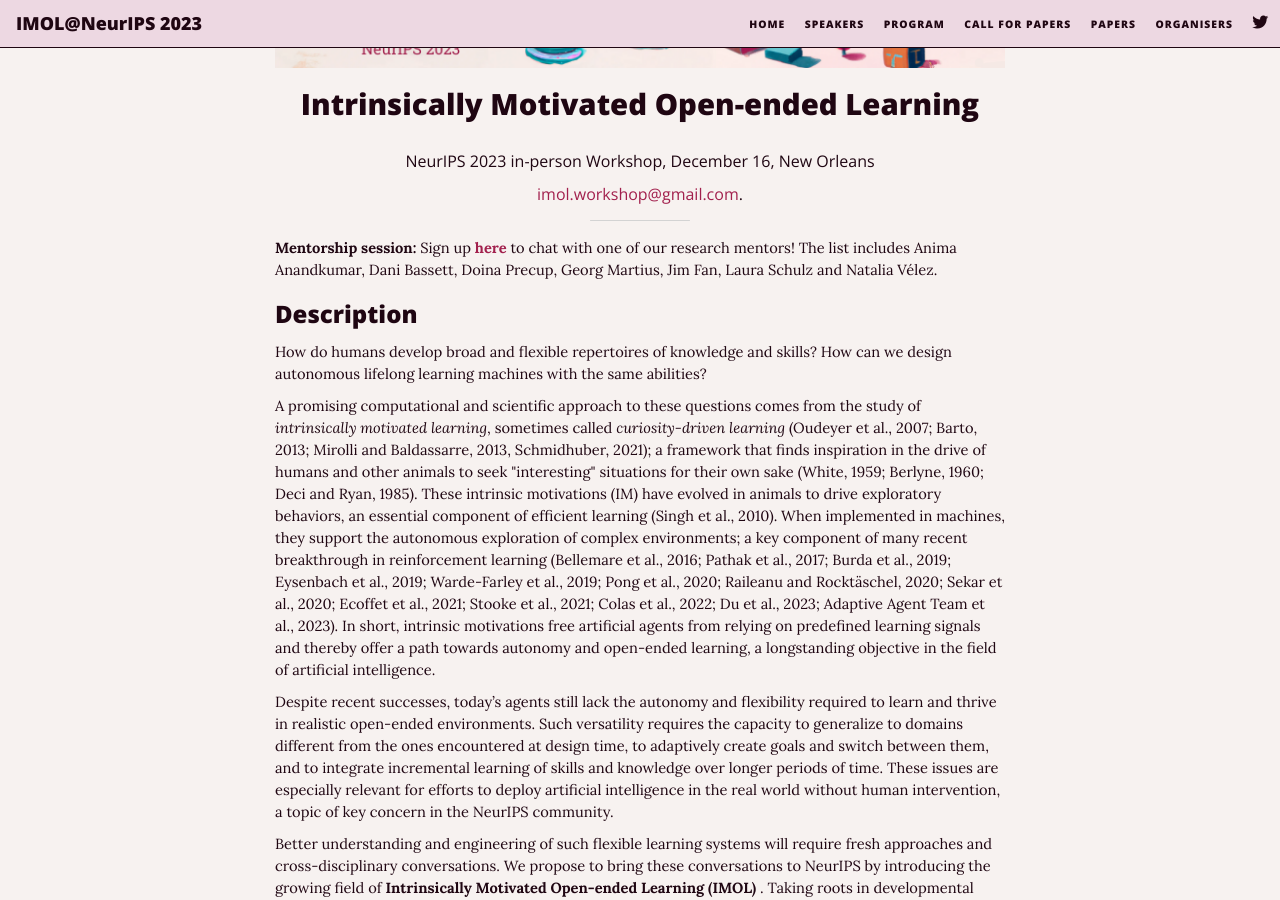
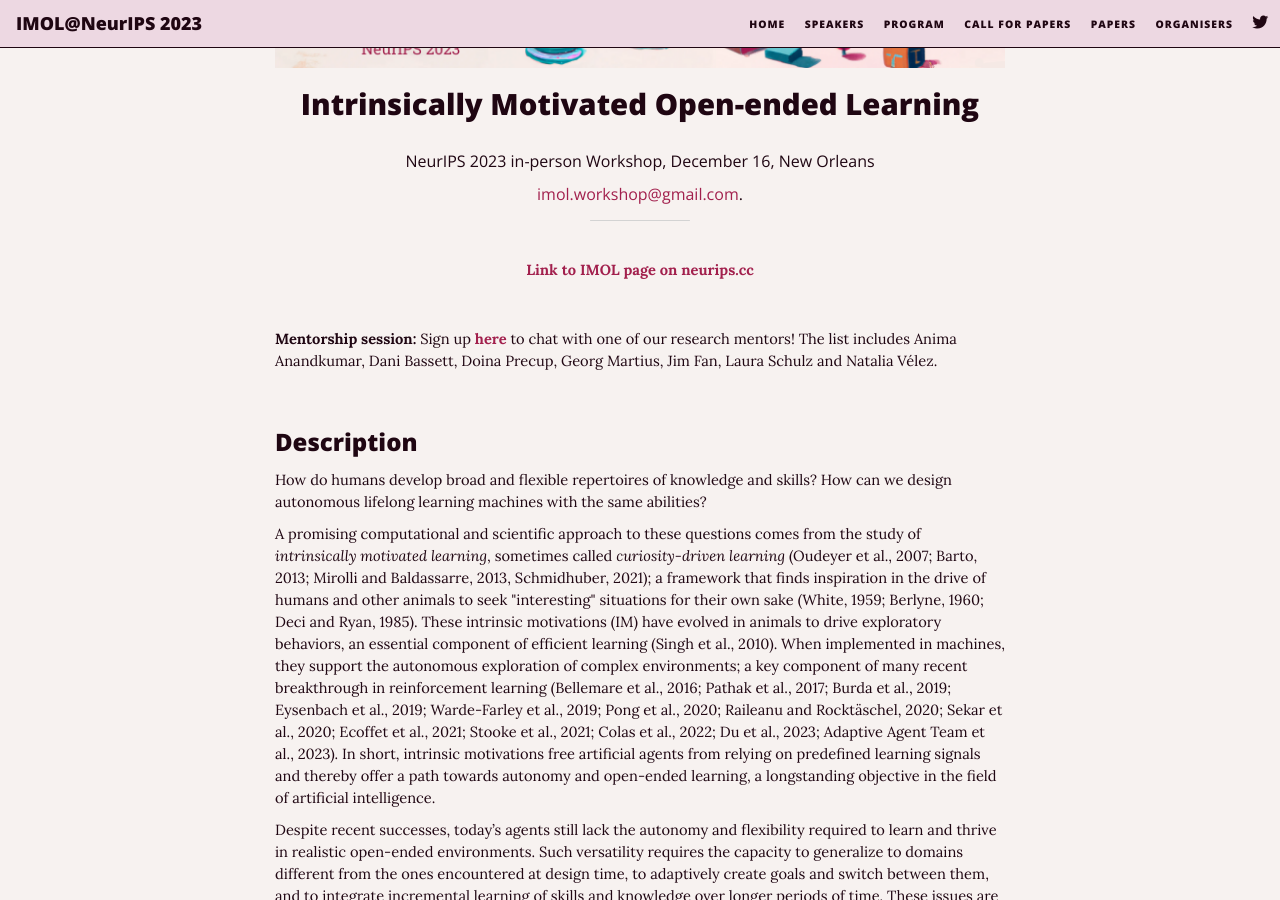
Before and after one commit to nmady/imol-workshop.github.io, a Jekyll site: the page built from home.md, in a window 1280 px wide and 900 px high, scrolled down 305 px. Built offline with Jekyll 4.4.1, drawn with Linux system fonts in a browser that asks for light colours; nearby versions of some CDN libraries.

Commit message:
add link to neurips website

```diff
--- a/home.md
+++ b/home.md
@@ -17,25 +17,20 @@ layout: home
 <hr class="small" style="border-width: 1pt; border-color: lightgray;">
 
 
-<!--<h3 style='margin-bottom: 10pt;'>Sponsors</h3>-->
-
-<!--<div class="center">-->
-<!--	<div class='description' style='font-size: 11pt;'>-->
-<!--This workshop is sponsored by:-->
-<!--</div>-->
-<!--  <div class="logo-sponsor"><img src="assets/img/sponsors/deepmind_logo.jpg" style="width:100pt;"></div>-->
-<!--  <div class style="font-size: 11pt;">and</div>-->
-<!--  <div class="logo-sponsor"><img src="assets/img/sponsors/cohere_wordmark_black.png" style="width:55pt; margin-bottom: 6pt;"></div>-->
-<!--</div>-->
 
 
+<div class='description' style='font-size: 11pt; text-align: center'>
+<br>
+<p><b><a href="https://neurips.cc/virtual/2023/workshop/66534" target="_blank">Link to IMOL page on neurips.cc</a></b></p>
+</div>
+<br>
 <div class='description' style='font-size: 11pt;'>
 
 
 <p><b>Mentorship session:</b> Sign up <b><a href="https://t.co/9zw5X4j4xk" style="color:#a2204d" target="_blank">here</a></b> to chat with one of our research mentors!
 The list includes Anima Anandkumar, Dani Bassett, Doina Precup, Georg Martius, Jim Fan, Laura Schulz and Natalia Vélez. </p>
 </div>
-
+<br>
 <div class='description' style='font-size: 11pt;'>
 
 <h3 style='margin-bottom: 10pt;'>Description</h3>
```
Also changed, not shown: index.html (+7 -10 lines).
